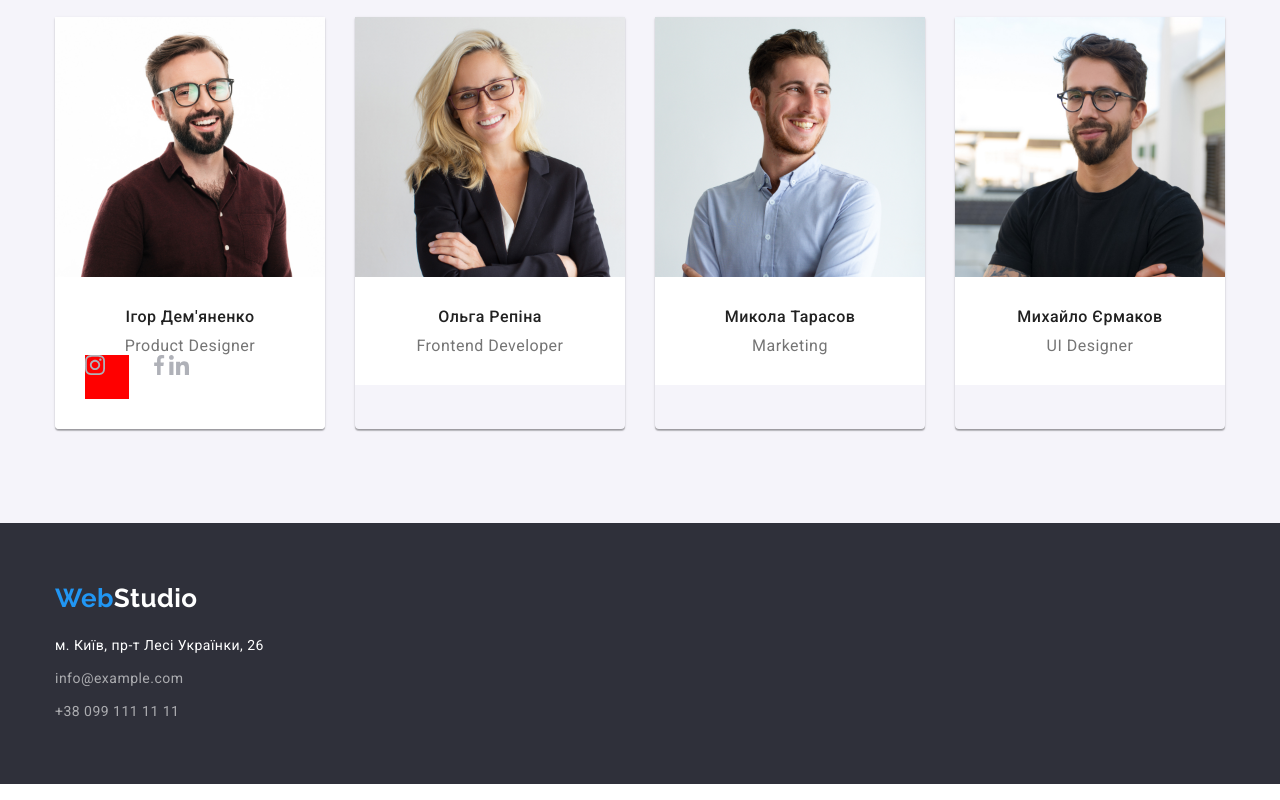
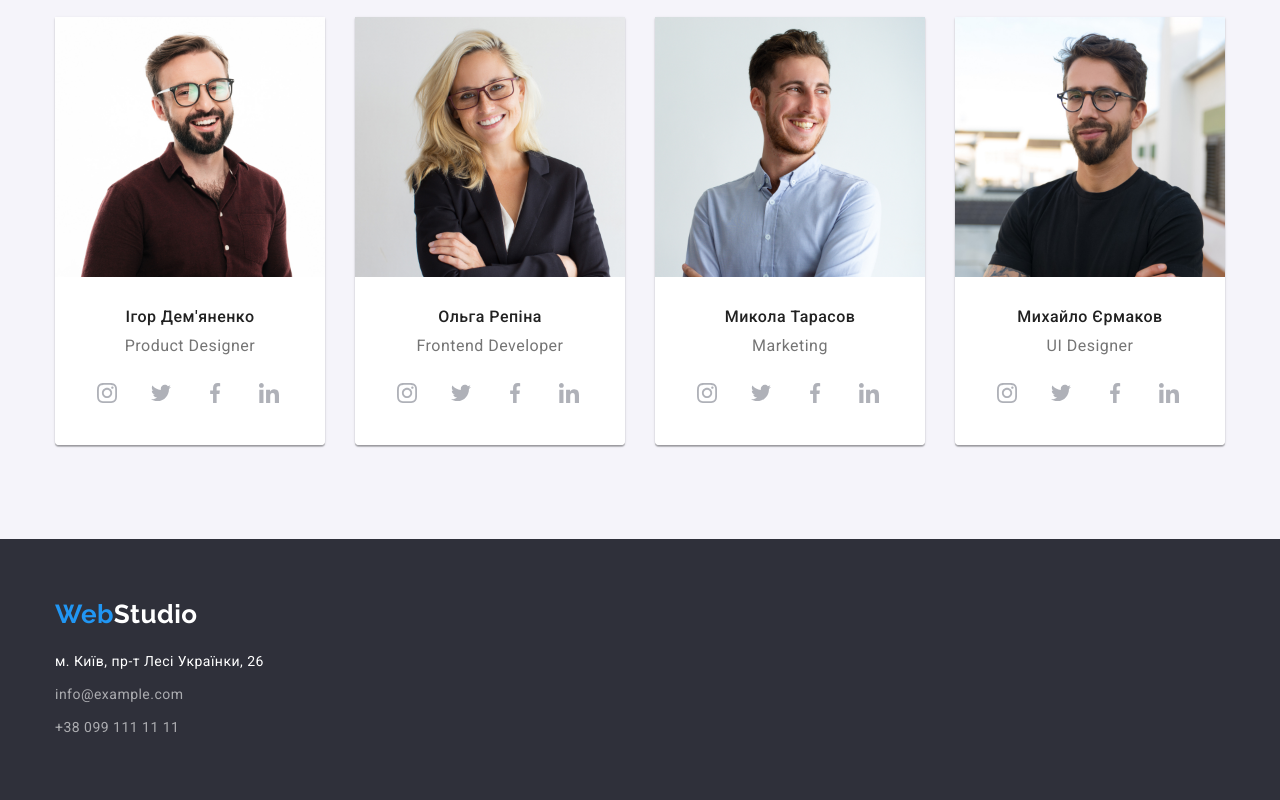
Before and after one commit to NikHectro/goit-markup-hw-04, a plain HTML site: page index.html in a window 1280 px wide. Shown: the part 1766-2566 px from the top of the page. Drawn offline with nearby package versions, Linux system fonts and the light colour scheme.

Commit message:
Finish Team section Soc-icons
+ fix color fill in sprite

```diff
--- a/css/styles.css
+++ b/css/styles.css
@@ -346,7 +346,7 @@ button {
 
 .profession {
   margin-top: 0;
-  margin-bottom: 0;
+  margin-bottom: 16;
 
   font-size: 16px;
   line-height: 1.19;
@@ -354,15 +354,38 @@ button {
 }
 
 /* Social-net icons */
-.soc-bocks {
+.soc-link {
+  display: inline-block;
+}
+
+.soc-box {
+  display: inline-flex;
   width: 44px;
   height: 44px;
-  background-color: red;
+  background-color: none;
+  border-radius: 50%;
+
+  align-items: center;
+  justify-content: center;
+}
+
+.soc-box:not(:last-child) {
+  margin-right: 10px;
 }
 
 .soc-icon {
+  display: block;
   width: 20px;
   height: 20px;
+  fill: #afb1b8;
+}
+
+.soc-box:hover .soc-icon {
+  fill: #ffffff;
+}
+
+.soc-box:hover {
+  background-color: var(--accent-color);
 }
 
 /* Button */
--- a/index.html
+++ b/index.html
@@ -160,25 +160,29 @@
                 <h3 class="name">Ігор Дем'яненко</h3>
                 <p class="profession">Product Designer</p>
                 <ul class="social-net list">
-                  <li class="soc-bocks">
-                    <svg class="soc-icon">
-                      <use href="./images/svg/symbol-defs.svg#instagram"></use>
-                    </svg>
+                  <li class="soc-box">
+                    <a href="" class="soc-link">
+                      <svg class="soc-icon">
+                        <use href="./images/svg/symbol-defs.svg#instagram"></use></svg
+                    ></a>
                   </li>
-                  <li>
-                    <svg class="soc-icon">
-                      <use href="./images/svg/symbol-defs.svg#twiter"></use>
-                    </svg>
+                  <li class="soc-box">
+                    <a href="" class="soc-link">
+                      <svg class="soc-icon">
+                        <use href="./images/svg/symbol-defs.svg#twitter"></use></svg
+                    ></a>
                   </li>
-                  <li>
-                    <svg class="soc-icon">
-                      <use href="./images/svg/symbol-defs.svg#facebook"></use>
-                    </svg>
+                  <li class="soc-box">
+                    <a href="" class="soc-link">
+                      <svg class="soc-icon">
+                        <use href="./images/svg/symbol-defs.svg#facebook"></use></svg
+                    ></a>
                   </li>
-                  <li>
-                    <svg class="soc-icon">
-                      <use href="./images/svg/symbol-defs.svg#linkedin"></use>
-                    </svg>
+                  <li class="soc-box">
+                    <a href="" class="soc-link">
+                      <svg class="soc-icon">
+                        <use href="./images/svg/symbol-defs.svg#linkedin"></use></svg
+                    ></a>
                   </li>
                 </ul>
               </div>
@@ -193,6 +197,32 @@
               <div class="employee-desc">
                 <h3 class="name">Ольга Репіна</h3>
                 <p class="profession">Frontend Developer</p>
+                <ul class="social-net list">
+                  <li class="soc-box">
+                    <a href="" class="soc-link">
+                      <svg class="soc-icon">
+                        <use href="./images/svg/symbol-defs.svg#instagram"></use></svg
+                    ></a>
+                  </li>
+                  <li class="soc-box">
+                    <a href="" class="soc-link">
+                      <svg class="soc-icon">
+                        <use href="./images/svg/symbol-defs.svg#twitter"></use></svg
+                    ></a>
+                  </li>
+                  <li class="soc-box">
+                    <a href="" class="soc-link">
+                      <svg class="soc-icon">
+                        <use href="./images/svg/symbol-defs.svg#facebook"></use></svg
+                    ></a>
+                  </li>
+                  <li class="soc-box">
+                    <a href="" class="soc-link">
+                      <svg class="soc-icon">
+                        <use href="./images/svg/symbol-defs.svg#linkedin"></use></svg
+                    ></a>
+                  </li>
+                </ul>
               </div>
             </li>
             <li class="element">
@@ -205,6 +235,32 @@
               <div class="employee-desc">
                 <h3 class="name">Микола Тарасов</h3>
                 <p class="profession">Marketing</p>
+                <ul class="social-net list">
+                  <li class="soc-box">
+                    <a href="" class="soc-link">
+                      <svg class="soc-icon">
+                        <use href="./images/svg/symbol-defs.svg#instagram"></use></svg
+                    ></a>
+                  </li>
+                  <li class="soc-box">
+                    <a href="" class="soc-link">
+                      <svg class="soc-icon">
+                        <use href="./images/svg/symbol-defs.svg#twitter"></use></svg
+                    ></a>
+                  </li>
+                  <li class="soc-box">
+                    <a href="" class="soc-link">
+                      <svg class="soc-icon">
+                        <use href="./images/svg/symbol-defs.svg#facebook"></use></svg
+                    ></a>
+                  </li>
+                  <li class="soc-box">
+                    <a href="" class="soc-link">
+                      <svg class="soc-icon">
+                        <use href="./images/svg/symbol-defs.svg#linkedin"></use></svg
+                    ></a>
+                  </li>
+                </ul>
               </div>
             </li>
             <li class="element">
@@ -217,6 +273,32 @@
               <div class="employee-desc">
                 <h3 class="name">Михайло Єрмаков</h3>
                 <p class="profession">UI Designer</p>
+                <ul class="social-net list">
+                  <li class="soc-box">
+                    <a href="" class="soc-link">
+                      <svg class="soc-icon">
+                        <use href="./images/svg/symbol-defs.svg#instagram"></use></svg
+                    ></a>
+                  </li>
+                  <li class="soc-box">
+                    <a href="" class="soc-link">
+                      <svg class="soc-icon">
+                        <use href="./images/svg/symbol-defs.svg#twitter"></use></svg
+                    ></a>
+                  </li>
+                  <li class="soc-box">
+                    <a href="" class="soc-link">
+                      <svg class="soc-icon">
+                        <use href="./images/svg/symbol-defs.svg#facebook"></use></svg
+                    ></a>
+                  </li>
+                  <li class="soc-box">
+                    <a href="" class="soc-link">
+                      <svg class="soc-icon">
+                        <use href="./images/svg/symbol-defs.svg#linkedin"></use></svg
+                    ></a>
+                  </li>
+                </ul>
               </div>
             </li>
           </ul>
```
Also changed, not shown: images/svg/symbol-defs.svg.
